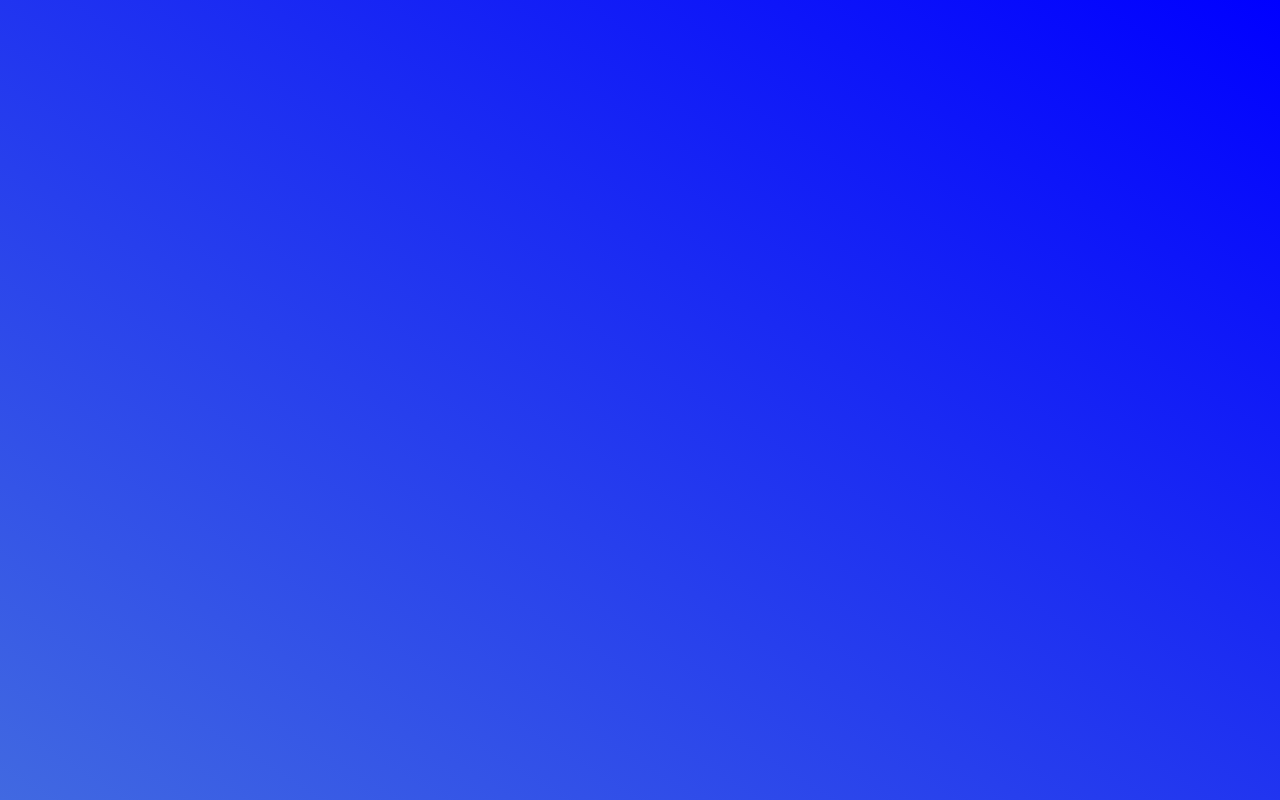
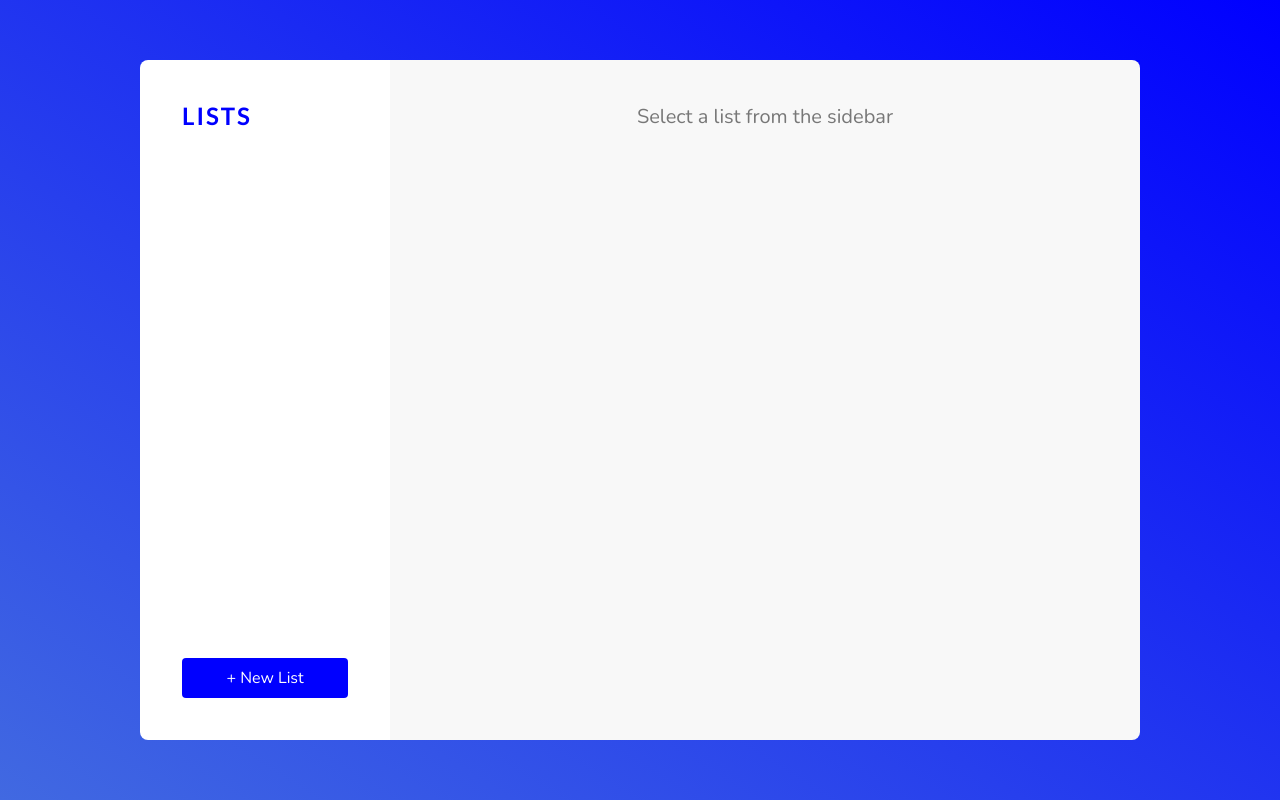
Before and after one commit to jsantana21/Task-List-Manager-Application, an Angular app in the folder task-angular-frontend/: page / in a window 1280 px wide. Built offline with nearby package versions, Linux system fonts and the light colour scheme.

Commit message:
User Interface started

```diff
--- a/task-angular-frontend/src/app/app-routing.module.ts
+++ b/task-angular-frontend/src/app/app-routing.module.ts
@@ -1,7 +1,10 @@
 import { NgModule } from '@angular/core';
 import { Routes, RouterModule } from '@angular/router';
+import { TaskViewerComponent } from './pages/task-viewer/task-viewer.component';
 
-const routes: Routes = [];
+const routes: Routes = [
+  {path: '', component: TaskViewerComponent}
+];
 
 @NgModule({
   imports: [RouterModule.forRoot(routes)],
--- a/task-angular-frontend/src/app/app.module.ts
+++ b/task-angular-frontend/src/app/app.module.ts
@@ -3,10 +3,12 @@ import { NgModule } from '@angular/core';
 
 import { AppRoutingModule } from './app-routing.module';
 import { AppComponent } from './app.component';
+import { TaskViewerComponent } from './pages/task-viewer/task-viewer.component';
 
 @NgModule({
   declarations: [
-    AppComponent
+    AppComponent,
+    TaskViewerComponent
   ],
   imports: [
     BrowserModule,
--- /dev/null
+++ b/task-angular-frontend/src/app/pages/task-viewer/task-viewer.component.html
@@ -0,0 +1,84 @@
+<div class="centered-content">
+    <div class="task-manager-container">
+
+      <div class="sidebar has-background-white">
+        <h1 class="title has-text-primary">
+          Lists
+        </h1>
+
+        <div class="list-menu">
+          <a class="list-menu-item" *ngFor="let list of lists" [routerLink]="['/lists', list._id]" routerLinkActive="is-active">
+            <p>{{ list.title }}</p>
+          </a>
+
+        </div>
+
+        <button class="button is-primary has-text-white" routerLink="/new-list">+ New List</button>
+
+      </div>
+
+      <div class="task-list-container has-background-light">
+        <div *ngIf="tasks">
+          <div class="top-bar">
+            <h1 class="title has-text-primary">
+              Tasks
+            </h1>
+            <div class="dropdown is-hoverable is-right">
+              <div class="dropdown-trigger">
+                <button class="button" aria-haspopup="true" aria-controls="dropdown-menu4">
+                  <span class="icon is-small">
+                    <i class="fas fa-cog" aria-hidden="true"></i>
+                  </span>
+                </button>
+              </div>
+              <div class="dropdown-menu" id="dropdown-menu4" role="menu">
+                <div class="dropdown-content">
+                  <a [routerLink]="['/edit-list', selectedListId]" class="dropdown-item">
+                    Edit
+                  </a>
+                  <a (click)="onDeleteListClick()" class="dropdown-item has-text-danger">
+                    Delete
+                  </a>
+                </div>
+              </div>
+            </div>
+          </div>
+
+          <!-- Task Elements -->
+          <div class="task" *ngFor="let task of tasks" (click)="onTaskClick(task)" [ngClass]="{ 'completed': task.completed }">
+            <div class="task-text">
+              <p>{{ task.title }}</p>
+            </div>
+            <div class="task-buttons">
+
+              <button class="button" [routerLink]="['/lists', selectedListId, 'edit-task', task._id]">
+                <div class="icon">
+                  <i class="fas fa-edit"></i>
+                </div>
+              </button>
+
+              <button class="button is-danger" (click)="onDeleteTaskClick(task._id)" style="margin-left: 10px;">
+                <div class="icon">
+                  <i class="fas fa-trash"></i>
+                </div>
+              </button>
+
+            </div>
+          </div>
+
+          <h3 class="empty-state-text" *ngIf="tasks.length === 0">There are no tasks here! Click the add button to create
+            a new task.</h3>
+
+          <button routerLink="./new-task" class="circle-add-button button is-primary">
+            <img src="../../../assets/plus-icon.svg" class="has-text-white">
+          </button>
+        </div>
+
+        <div *ngIf="!tasks">
+          <h3 class="empty-state-text">Select a list from the sidebar</h3>
+        </div>
+
+      </div>
+
+    </div>
+  </div>
--- /dev/null
+++ b/task-angular-frontend/src/app/pages/task-viewer/task-viewer.component.scss
@@ -0,0 +1,133 @@
+@import '../../../main-styles.scss';
+
+.task-manager-container {
+    display: flex;
+    width: 100%;
+    height: 100%;
+    max-width: 1000px;
+    max-height: 680px;
+}
+
+.sidebar {
+    display: flex;
+    flex-direction: column;
+
+    width: 250px;
+    background: white;
+
+    padding: 42px;
+
+    border-top-left-radius: 8px;
+    border-bottom-left-radius: 8px;
+}
+
+.task-list-container {
+    position: relative;
+    display: flex;
+    flex-direction: column;
+    flex-grow: 1;
+    padding: 42px;
+
+    border-top-right-radius: 8px;
+    border-bottom-right-radius: 8px;
+
+
+    .top-bar {
+        margin-bottom: 20px;
+        display: flex;
+        .title {
+            flex-grow: 1;
+            margin: 0;
+        }
+    }
+
+}
+
+.list-menu {
+    display: flex;
+    flex-direction: column;
+    margin-top: 15px;
+    flex-grow: 1;
+
+    .list-menu-item {
+        display: flex;
+
+        align-items: center;
+        padding: 10px 15px;
+        border-radius: 5px;
+
+        width: 100%;
+        color: #5f5f5f;
+        margin-bottom: 5px;
+
+        &:hover {
+            background: $light;
+        }
+
+        &.is-active {
+            background-color: #cff8ef;
+            color: $midnight-blue ;
+        }
+    }
+}
+
+.task {
+    display: flex;
+    background: white;
+    padding: 15px 20px;
+    border-radius: 5px;
+    margin-top: 10px;
+
+    align-items: center;
+
+    &:not(.complete) {
+        cursor: pointer;
+        transition: box-shadow 0.2s ease, transform 0.2s ease;
+
+        &:active {
+            transform: scale(0.95);
+        }
+
+        &:hover {
+            box-shadow: 0 0 0 5px #eeeeee;
+
+            .task-buttons {
+                opacity: 1;
+                transform: scale(1);
+            }
+        }
+    }
+
+    &.completed .task-text {
+        text-decoration: line-through;
+        opacity: 0.8;
+    }
+
+
+    .task-text {
+        display: flex;
+        flex-grow: 1;
+    }
+
+    .task-buttons {
+        transition: opacity 0.2s, transform 0.2s;
+        opacity: 0;
+        transform: scale(0.85);
+    }
+}
+
+.circle-add-button {
+    position: absolute;
+    bottom: 35px;
+    right: 35px;
+    height: 50px;
+    width: 50px;
+    border-radius: 50%;
+
+}
+
+.empty-state-text {
+    font-size: 20px;
+    color: #777;
+    text-align: center;
+}
--- /dev/null
+++ b/task-angular-frontend/src/app/pages/task-viewer/task-viewer.component.ts
@@ -0,0 +1,15 @@
+import { Component, OnInit } from '@angular/core';
+
+@Component({
+  selector: 'app-task-viewer',
+  templateUrl: './task-viewer.component.html',
+  styleUrls: ['./task-viewer.component.scss']
+})
+export class TaskViewerComponent implements OnInit {
+
+  constructor() { }
+
+  ngOnInit(): void {
+  }
+
+}
```
Also changed, not shown: 1 other file (tests, documents, lock files or other folders).
